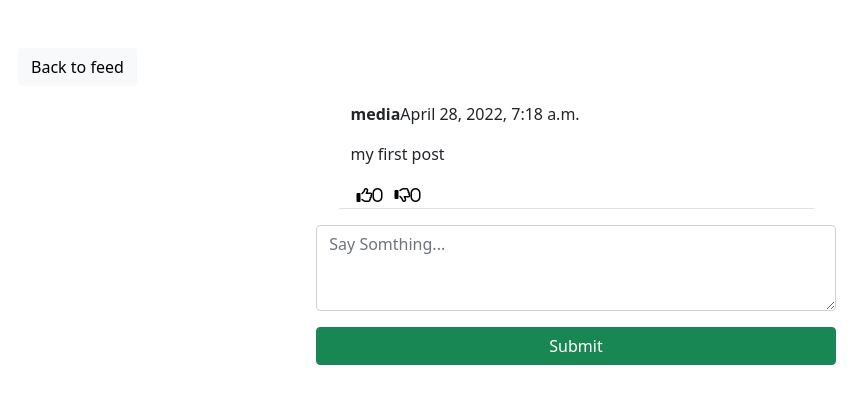
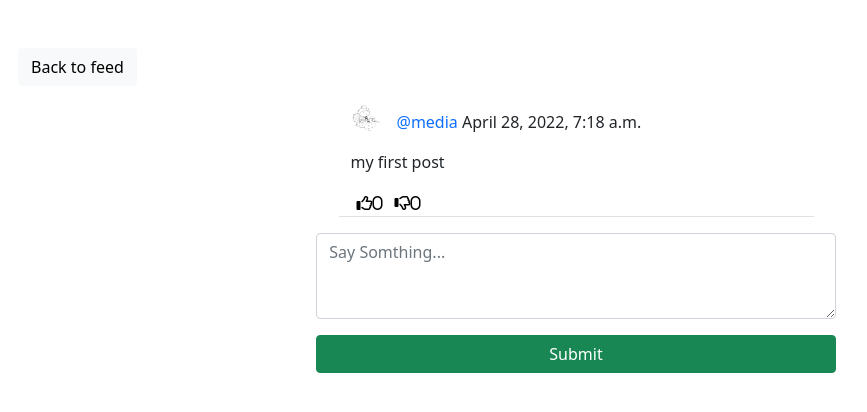
Before and after one commit to LoneHilke/social-media-app, a Django app: page /social/post/1 in a window 1280 px wide. Shown: the part 56-468 px from the top of the page, without its empty margins (64-931 px from the left). Run offline with Django 4.2, Linux system fonts and the light colour scheme; a user stored in the database is signed in; data comes from the database, SQL or seed files in the repository; both versions use the stored data as it was after the commit; data that the repository does not hold is empty; some libraries are stand-ins or nearby versions.

Commit message:
part 9
part 9

Co-Authored-By: Qvisty <18654175+qvisty@users.noreply.github.com>

```diff
--- a/socialnetwork/landing/templates/landing/base.html
+++ b/socialnetwork/landing/templates/landing/base.html
@@ -1,3 +1,5 @@
+{% load static %}
+
 <!doctype html>
 <html lang="en">
   <head>
@@ -8,6 +10,9 @@
     <!-- Bootstrap CSS -->
     <link href="https://cdn.jsdelivr.net/npm/bootstrap@5.0.2/dist/css/bootstrap.min.css" rel="stylesheet" integrity="sha384-EVSTQN3/azprG1Anm3QDgpJLIm9Nao0Yz1ztcQTwFspd3yD65VohhpuuCOmLASjC" crossorigin="anonymous">
     <script src="https://kit.fontawesome.com/11b0ce47a6.js" crossorigin="anonymous"></script>
+
+    <link href="{% static 'style.css' %}" rel="stylesheet">
+
     <title>Socialnetwork!</title>
   </head>
   <body>
--- a/socialnetwork/social/templates/social/comment_delete.html
+++ b/socialnetwork/social/templates/social/comment_delete.html
@@ -5,7 +5,7 @@
 <div class="container">
     <div class="row mt-5">
         <div class="col-md-5 col-sm-6">
-            <a href="{% url 'post-detail' object.pk %}" class="btn btn-light">Back to post</a>
+            <a href="{% url 'post-detail' object.post.pk %}" class="btn btn-light">Back to post</a>
         </div>
     </div>
 
--- a/socialnetwork/social/templates/social/post_detail.html
+++ b/socialnetwork/social/templates/social/post_detail.html
@@ -11,20 +11,28 @@
 
     <div class="row justify-content-center mt-3">
         <div class="col-md-5 col-sm-12 border-bottom">
-            <p>
-                <strong>{{ post.author }}</strong>{{ post.created_on }}
+
+                <div>
+                    <a href="{% url 'profile' post.author.profile.pk %}">
+                        <img class="round-circle post-img" height="30" width="30" src="{{ post.author.profile.picture.url }}" />
+                    </a>
+                    <p class="post-text">
+                        <a class="text-primary post-link" href="{% url 'profile' post.author.profile.pk %}">@{{ post.author }}</a> {{ post.created_on }}
+                    </p>
+                </div>
+
                 {% if request.user == comment.author %}
-                    <a href="{% url 'post-edit' post.pk %}" style="color: #333;"><i class="far fa-edit"></i></a>
-                    <a href="{% url 'post-delete' post.pk %}" style="color: #333;"><i class="far fa-trash"></i></a>
+                    <a href="{% url 'post-edit' post.pk %}" class="edit-color"><i class="far fa-edit"></i></a>
+                    <a href="{% url 'post-delete' post.pk %}" class="edit-color"><i class="far fa-trash"></i></a>
                 {% endif %}
-            </p>
+
             <p>{{ post.body }}</p>
 
             <div class="d-flex flex-row">
                 <form method="POST" action="{% url 'like' post.pk %}">
                     {% csrf_token %}
                     <input type="hidden" name="next" value="{{ request.path }}">
-                    <button style="background-color: transparent; border: none; box-shadow: none;" type="submit">
+                    <button class="remove-default-btn" type="submit">
                         <i class="far fa-thumbs-up"><span>{{ post.likes.all.count }}</span></i>
                     </button>
                 </form>
@@ -32,7 +40,7 @@
                 <form method="POST" action="{% url 'dislike' post.pk %}">
                     {% csrf_token %}
                     <input type="hidden" name="next" value="{{ request.path }}">
-                    <button style="background-color: transparent; border: none; box-shadow: none;" type="submit">
+                    <button class="remove-default-btn" type="submit">
                         <i class="far fa-thumbs-down"><span>{{ post.dislikes.all.count }}</span></i>
                     </button>
                 </form>
@@ -56,9 +64,17 @@
         <div class="row justify-content-center mt-3 mb-5">
             <div class="col-md-5 col-sm-12 border-bottom">
                 <p>
-                    <strong>{{ comment.author }}</strong>{{ comment.created_on }}
+                    <div>
+                        <a href="{% url 'profile' comment.author.profile.pk %}">
+                            <img class="round-circle post-img" height="30" width="30" src="{{ comment.author.profile.picture.url }}" />
+                        </a>
+                        <p class="post-text">
+                            <a class="text-primary post-link" href="{% url 'profile' comment.author.profile.pk %}">@{{ comment.author }}</a> {{ comment.created_on }}
+                        </p>
+                    </div>
+
                     {% if request.user == post.author %}
-                        <a href="{% url 'comment-delete' post.pk comment.pk %}" style="color: #333;"><i class="far fa-trash"></i></a>
+                        <a href="{% url 'comment-delete' post.pk comment.pk %}" class="edit-color"><i class="far fa-trash"></i></a>
                     {% endif %}
                 </p>
                 <p>{{ comment.comment }}</p>
--- a/socialnetwork/social/views.py
+++ b/socialnetwork/social/views.py
@@ -13,7 +13,10 @@ from django.views.generic.edit import UpdateView, DeleteView
 # Create your views here.
 class PostListView(LoginRequiredMixin, View):
     def get(self, request, *args, **kwargs):
-        posts = Post.objects.all().order_by('-created_on')
+        logged_in_user = request.user
+        posts = Post.objects.filter(
+            author__profile__followers__in=[logged_in_user.id]
+        ).order_by('-created_on')
         form = PostForm()
 
         context = {
--- a/socialnetwork/socialnetwork/settings.py
+++ b/socialnetwork/socialnetwork/settings.py
@@ -11,7 +11,7 @@ https://docs.djangoproject.com/en/4.0/ref/settings/
 """
 
 from pathlib import Path
-
+#import os
 # Build paths inside the project like this: BASE_DIR / 'subdir'.
 BASE_DIR = Path(__file__).resolve().parent.parent
 
@@ -135,6 +135,8 @@ USE_TZ = True
 
 # Static files (CSS, JavaScript, Images)
 # https://docs.djangoproject.com/en/4.0/howto/static-files/
+#STATICFILES_DIRS = [os.path.join(BASE_DIR, 'static')]
+
 
 STATIC_URL = 'static/'
 MEDIA_ROOT = BASE_DIR / 'media'
--- /dev/null
+++ b/socialnetwork/socialnetwork/static/style.css
@@ -0,0 +1,22 @@
+.remove-default-btn {
+    background-color: transparent;
+    border: none;
+    box-shadow: none;
+}
+
+.edit-color {
+    color: #333;
+}
+
+.post-link {
+    text-decoration: none;
+}
+
+.post-text {
+    padding-top: 0.5rem;
+}
+
+.post-img {
+    float: left;
+    margin-right: 1rem;
+}
```
Also changed, not shown: socialnetwork/social/templates/social/post_list.html (+11 -3 lines), socialnetwork/social/templates/social/profile.html (+13 -5 lines), socialnetwork/social/templates/social/search.html (+10 -1 lines), socialnetwork/db.sqlite3.
